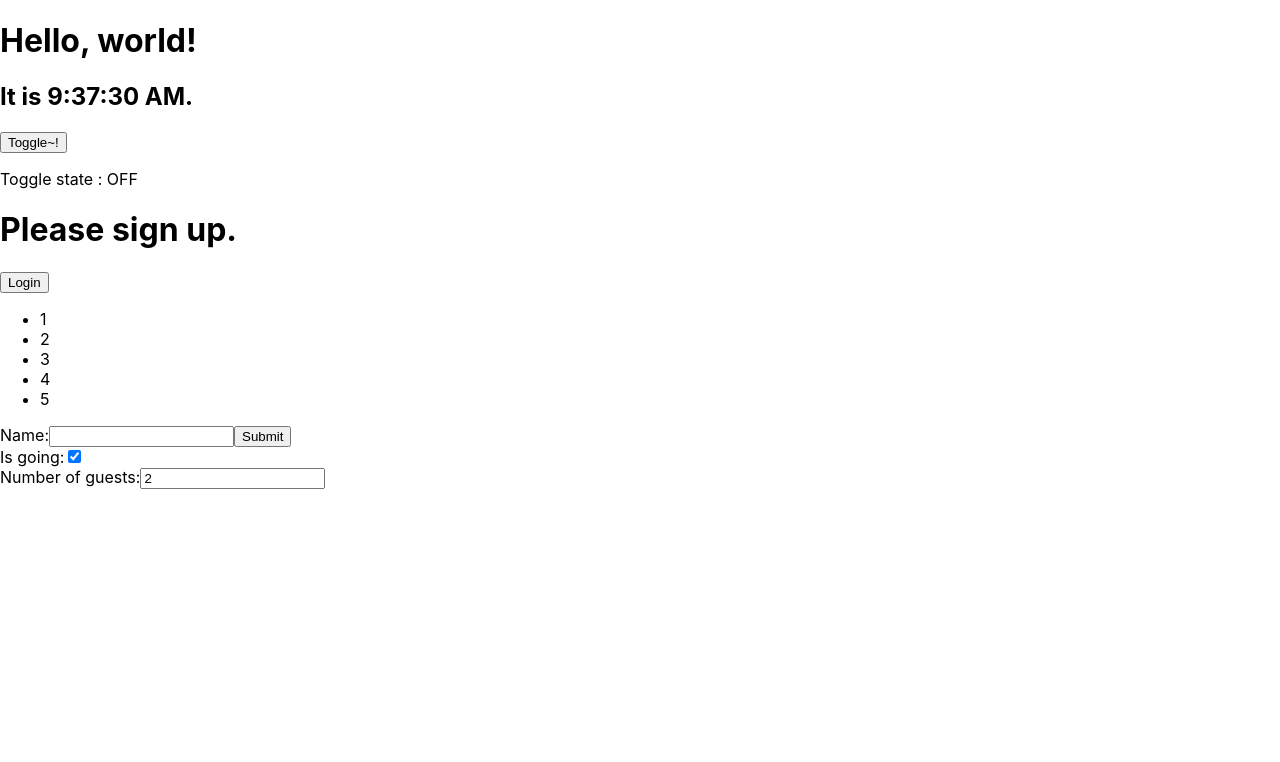
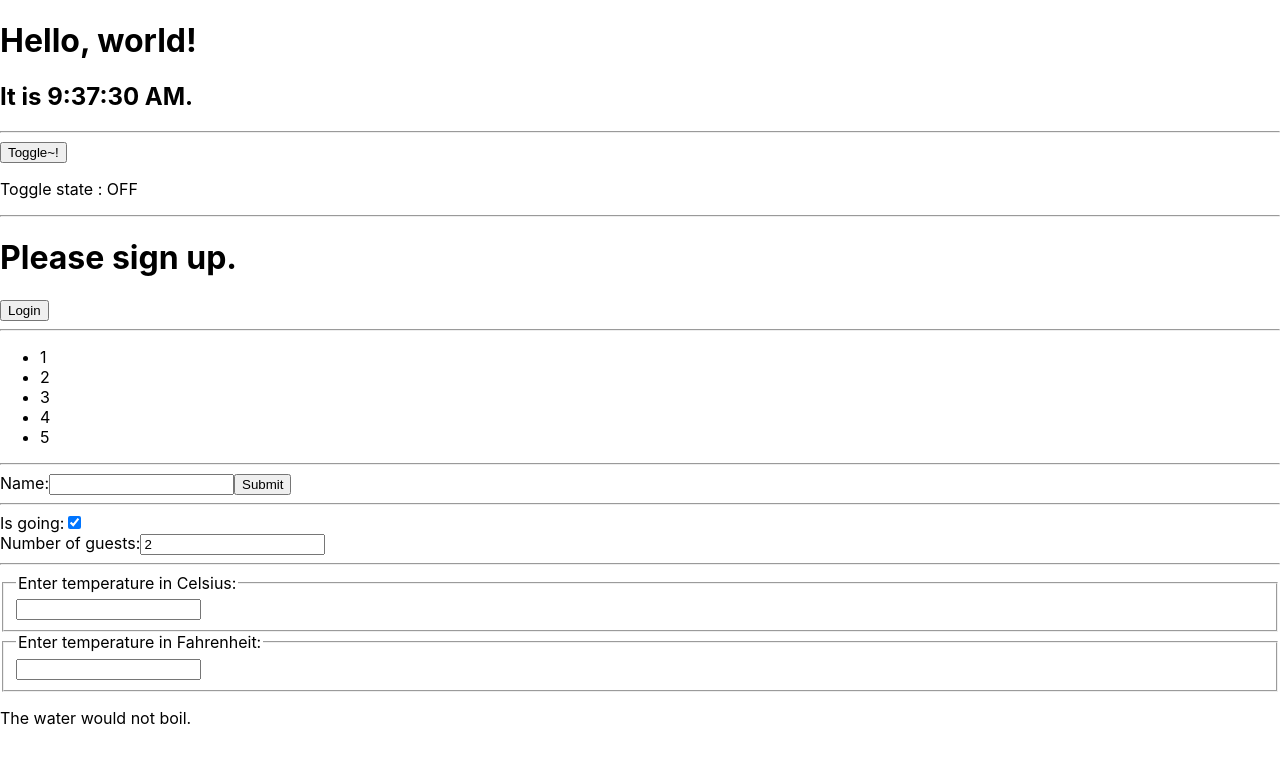
Before and after one commit to mr-yanghm/study-react-myself, a React (Create React App) app: page / in a window 1280 px wide. Shown: the top 762 px of the page. Built offline with nearby package versions, Linux system fonts and the light colour scheme.

Commit message:
10. state 끌어올리기

```diff
--- a/src/App.js
+++ b/src/App.js
@@ -1,5 +1,6 @@
 import React from "react";
 import "./App.css";
+import Calculator from "./components/Calculator";
 import Clock from "./components/Clock";
 import LoginControl from "./components/LoginControl";
 import NameForm from "./components/NameForm";
@@ -13,11 +14,18 @@
   return (
     <>
       <Clock />
+      <hr />
       <Toggle />
+      <hr />
       <LoginControl />
+      <hr />
       <NumberList numbers={numbers} />
+      <hr />
       <NameForm />
+      <hr />
       <Reservation />
+      <hr />
+      <Calculator />
     </>
   );
 }
--- /dev/null
+++ b/src/components/Calculator.jsx
@@ -0,0 +1,58 @@
+import React, { Component } from 'react';
+import TemperatureInput from './TemperatureInput';
+
+function toCelsius(fahrenheit) {
+    return (fahrenheit - 32) * 5 / 9;
+}
+
+function toFahrenheit(celsius) {
+    return (celsius * 9 / 5) + 32;
+}
+
+function tryConvert(temperature, convert) {
+    const input = parseFloat(temperature);
+    if (Number.isNaN(input)) {
+        return '';
+    }
+    const output = convert(input);
+    const rounded = Math.round(output * 1000) / 1000;
+    return rounded.toString();
+}
+
+function BoilingVerdict(props) {
+    if (props.celsius >= 100) {
+        return <p>The water would boil.</p>;
+    }
+    return <p>The water would not boil.</p>;
+}
+class Calculator extends Component {
+    constructor(props) {
+        super(props);
+        this.state = { temperature: '', scale: 'c' };
+    }
+
+    handleCelsiusChange = (temperature) => {
+        this.setState({ scale: 'c', temperature });
+    }
+
+    handleFahrenheitChange = (temperature) => {
+        this.setState({ scale: 'f', temperature });
+    }
+
+    render() {
+        const scale = this.state.scale;
+        const temperature = this.state.temperature;
+        const celsius = scale === 'f' ? tryConvert(temperature, toCelsius) : temperature;
+        const fahrenheit = scale === 'c' ? tryConvert(temperature, toFahrenheit) : temperature;
+
+        return (
+            <div>
+                <TemperatureInput scale="c" temperature={celsius} onTemperatureChange={this.handleCelsiusChange} />
+                <TemperatureInput scale="f" temperature={fahrenheit} onTemperatureChange={this.handleFahrenheitChange} />
+                <BoilingVerdict celsius={parseFloat(celsius)} />
+            </div>
+        );
+    }
+}
+
+export default Calculator;
--- /dev/null
+++ b/src/components/TemperatureInput.jsx
@@ -0,0 +1,30 @@
+import React, { Component } from 'react';
+
+const scaleNames = {
+    c: 'Celsius',
+    f: 'Fahrenheit'
+};
+
+class TemperatureInput extends Component {
+    constructor(props) {
+        super(props);
+    }
+
+    handleChange = (e) => {
+        this.props.onTemperatureChange(e.target.value)
+    }
+
+    render() {
+        const temperature = this.props.temperature;
+        const scale = this.props.scale;
+        return (
+            <fieldset>
+                <legend>Enter temperature in {scaleNames[scale]}:</legend>
+                <input value={temperature}
+                    onChange={this.handleChange} />
+            </fieldset>
+        );
+    }
+}
+
+export default TemperatureInput;
```
Also changed, not shown: 1 other file (tests, documents, lock files or other folders).
